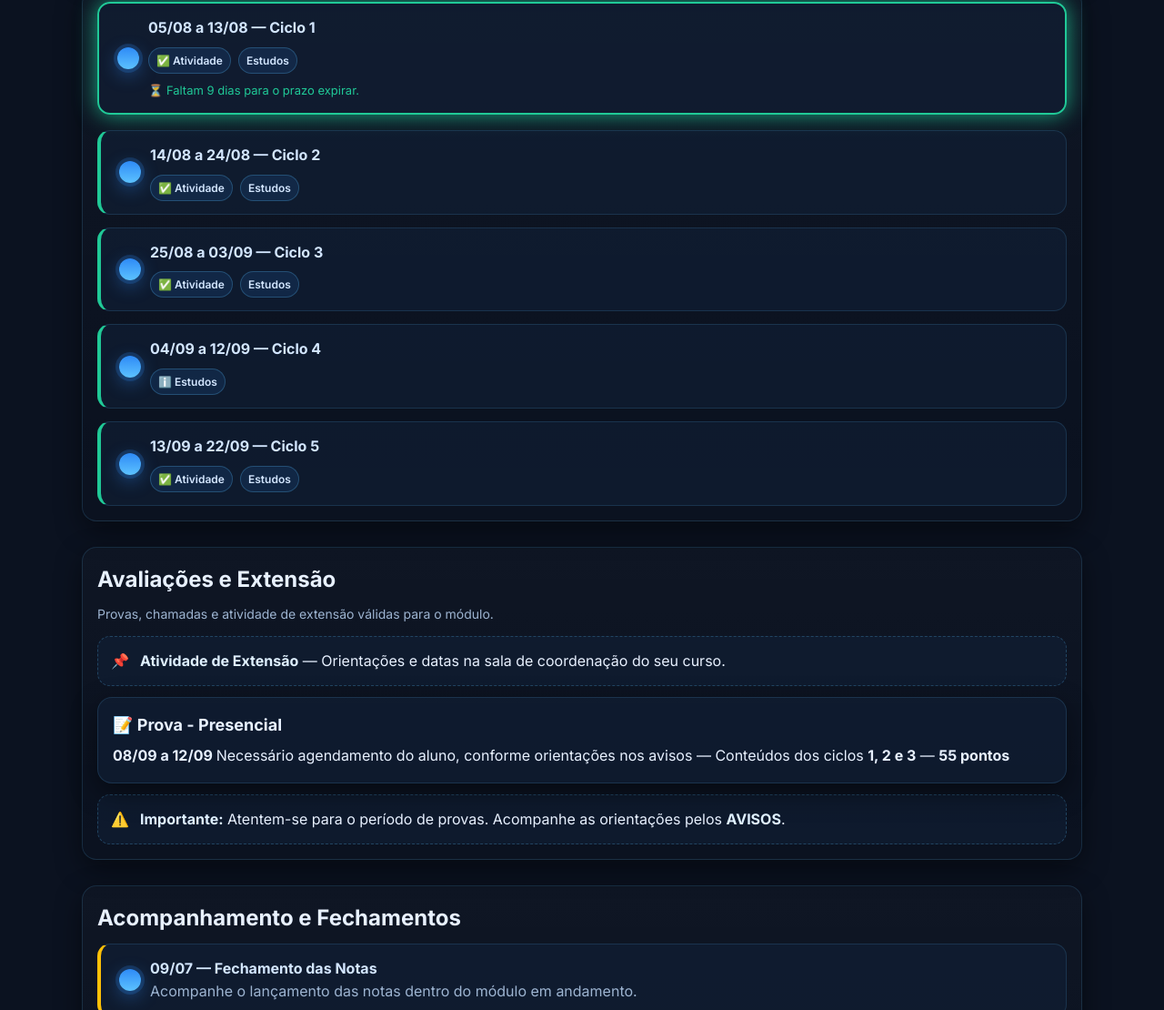
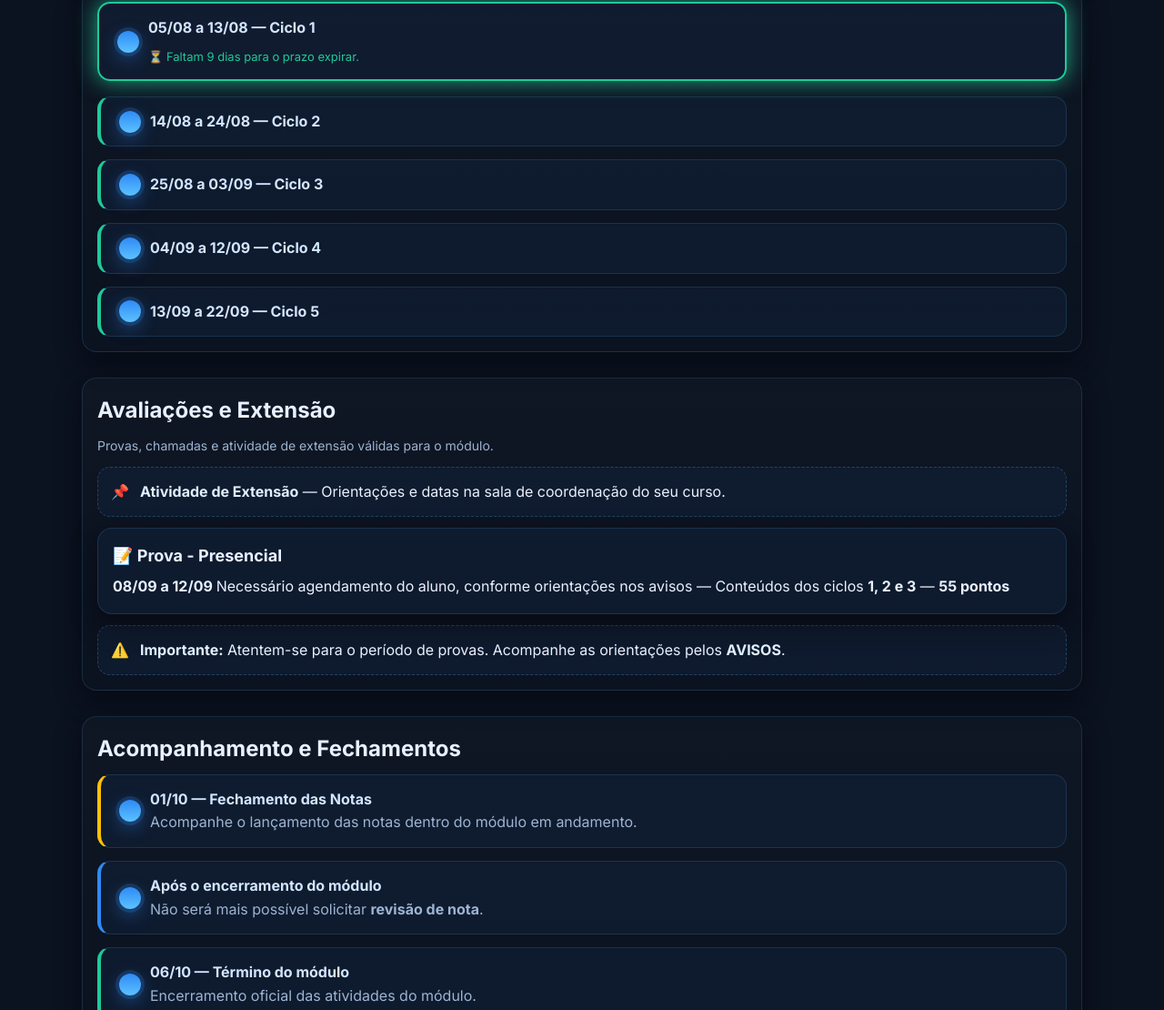
Before and after one commit to geadsystem8-alt/home-lxp, a plain HTML site: page index.html in a window 1280 px wide. Shown: the part 364-1474 px from the top of the page at 91% size. Drawn offline with Linux system fonts and the light colour scheme.

Commit message:
Atualização do Cronograma(removi as frases de ATividade e Estudos dos Ciclos)

```diff
--- a/index.html
+++ b/index.html
@@ -167,27 +167,22 @@
             <div class="item ok">
               <div class="when">05/08 a 13/08 — Ciclo 1 </div>
               <!-- <div class="what">Conteúdos para estudo + <strong>Atividade 1</strong> — <strong>9 pontos</strong> </div>-->
-              <div class="tags"><span class="tag">✅ Atividade</span><span class="tag">Estudos</span></div>
-            </div>
+               </div>
             <div class="item ok">
               <div class="when">14/08 a 24/08 — Ciclo 2</div>
               <!-- <div class="what">Conteúdos para estudo + <strong>Atividade 2</strong> — <strong>9 pontos</strong> </div> -->
-              <div class="tags"><span class="tag">✅ Atividade</span><span class="tag">Estudos</span></div>
-            </div>
+              </div>
             <div class="item ok">
               <div class="when">25/08 a 03/09 — Ciclo 3</div>
               <!-- <div class="what">Conteúdos para estudo + <strong>Atividade 3</strong> — <strong>9 pontos</strong> </div> -->
-              <div class="tags"><span class="tag">✅ Atividade</span><span class="tag">Estudos</span></div>
             </div>
             <div class="item ok">
               <div class="when">04/09 a 12/09 — Ciclo 4</div>
               <!-- <div class="what">Conteúdos para estudo (<em>Consulte sua disciplina para verificar se há atividade neste ciclo.</em>)</div> -->
-              <div class="tags"><span class="tag">ℹ️ Estudos</span></div>
             </div>
             <div class="item ok">
               <div class="when">13/09 a 22/09 — Ciclo 5</div>
               <!-- <div class="what">Conteúdos para estudo + <strong>Atividade 4</strong> (contemplando os ciclos 4 e 5)  — <strong>18 pontos</strong> </div> -->
-              <div class="tags"><span class="tag">✅ Atividade</span><span class="tag">Estudos</span></div>
             </div>
           </div>
         </div>
@@ -234,7 +229,7 @@
           <h2 id="acompanhamento-title" style="margin:0 0 8px">Acompanhamento e Fechamentos</h2>
           <div class="timeline">
             <div class="item warn">
-              <div class="when">09/07 — Fechamento das Notas</div>
+              <div class="when">01/10 — Fechamento das Notas</div>
               <div class="what">Acompanhe o lançamento das notas dentro do módulo em andamento.</div>
             </div>
             <div class="item alert">
```
